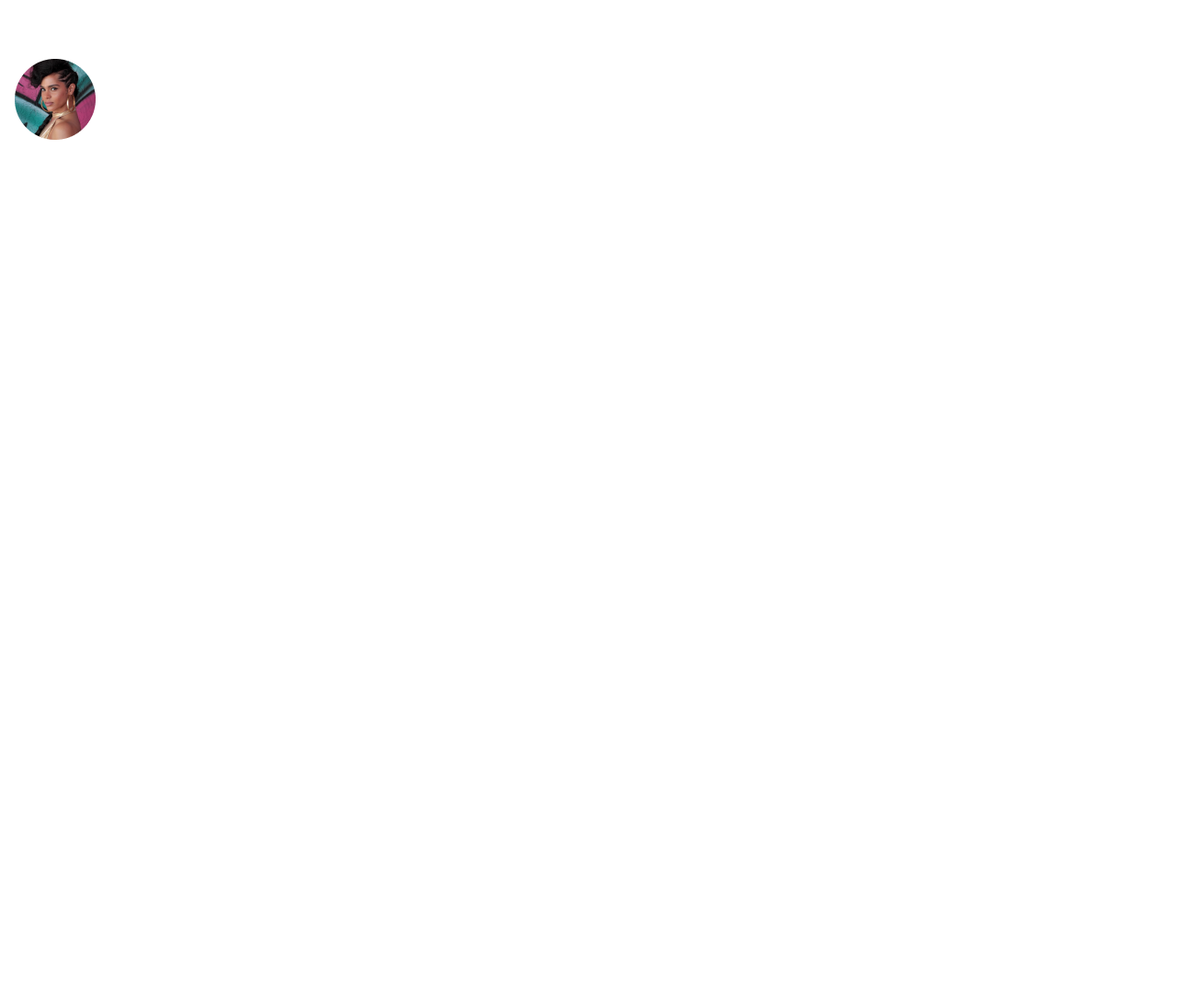
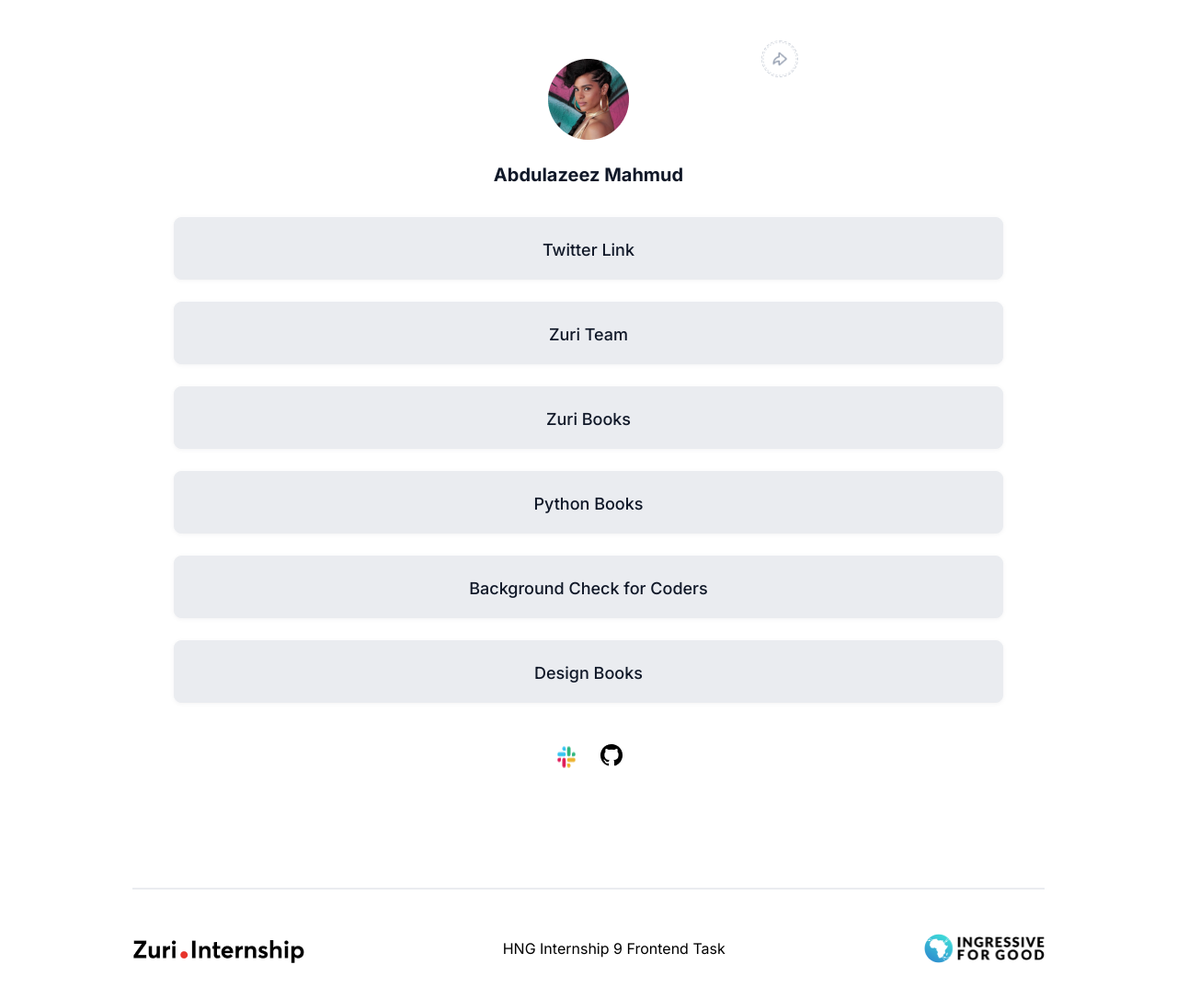
Before and after one commit to Mahmud1087/linktree-app-clone, a React (Vite) app in the folder my-react-app/: page / in a window 1280 px wide. Shown: the top 1086 px of the page at 92% size. Before the commit the page ends 800 px from the top, so only its background shows below. Built offline with nearby package versions, Linux system fonts and the light colour scheme.

Commit message:
Added 3 components: header, body and footer. And also their contents

```diff
--- a/my-react-app/src/components/Body.jsx
+++ b/my-react-app/src/components/Body.jsx
@@ -1,6 +1,29 @@
+import slackImage from "../assets/slack.png"
+import githubImage from "../assets/github-icon.png"
+
 export default function Body() {
+    const myTwitterLink = "https://twitter.com/MahmudEnesi?t=64VdroylYD7_shpdaB5fhQ&s=09";
+    const zuriTraining = "https://training.zuri.team/"
+    const books = "http://books.zuri.team/";
+    const book_python = "https://books.zuri.team/python-for-beginners?ref_id=Enesi";
+    const pitch = "https://background.zuri.team";
+    const design_rules = "https://books.zuri.team/design-rules";
+
     return (
-        <div className="body">
+        <div className="wrapper">
+            <div className="body">
+                <a href={myTwitterLink} id="myTwitterLink">Twitter Link</a>
+                <a href={zuriTraining} id="btn__zuri">Zuri Team</a>
+                <a href={books} id="books">Zuri Books</a>
+                <a href={book_python} id="book__python">Python Books</a>
+                <a href={pitch} id="pitch">Background Check for Coders</a>
+                <a href={design_rules} id="book__design">Design Books</a>
+            </div>
+            <div className="socials">
+                <img src={slackImage} alt="slack image" />
+                <a href="https://github.com/Mahmud1087"><img src={githubImage} alt="github image" /></a>
+            </div>
+
 
         </div>
     )
--- a/my-react-app/src/components/Footer.jsx
+++ b/my-react-app/src/components/Footer.jsx
@@ -1,7 +1,12 @@
+import zuri from "../assets/logo.36d2d48a.png"
+import ingressive from "../assets/I4G.png"
+
 export default function Footer() {
     return (
         <div className="footer">
-
+            <img src={zuri} alt="Zuri internship" className="zuri" />
+            <p>HNG Internship 9 Frontend Task</p>
+            <img src={ingressive} alt="Ingressive For Good" className="ingressive" />
         </div>
     )
 }
--- a/my-react-app/src/components/Header.jsx
+++ b/my-react-app/src/components/Header.jsx
@@ -1,9 +1,15 @@
 import profile_img from "../assets/profile__img.png"
+import share_mobile from "../assets/mobile_Avatar share button.png"
+import share_large from "../assets/_Avatar share button.png"
 
 export default function Header() {
     return (
         <div className="header">
-            <img src={profile_img} alt="" id="profile_img" />
+            <img src={profile_img} alt="profile picture" id="profile_img" className="profile_img" />
+            <h4 id="twitter">Abdulazeez Mahmud</h4>
+            <h4 className="slack" id="slack">Enesi</h4>
+            <img src={share_mobile} alt="Mobile share button" className="share_mobile" />
+            <img src={share_large} alt="Medium and large screens share button" className="share_large" />
         </div>
     )
 }
--- a/my-react-app/src/css/main.css
+++ b/my-react-app/src/css/main.css
@@ -1,4 +1,4 @@
-@import url('https://fonts.googleapis.com/css2?family=Inter:wght@400;700&display=swap');
+@import url('https://fonts.googleapis.com/css2?family=Inter:wght@400;500;700&display=swap');
 
 /* GLOBAL STYLES */
 
@@ -16,4 +16,150 @@
 
 .container {
   padding: 64px 16px;
+  display: flex;
+  flex-direction: column;
+  row-gap: 32px;
 }
+
+.header {
+  position: relative;
+  height: 140px;
+  display: flex;
+  flex-direction: column;
+  align-items: center;
+  row-gap: 24px;
+}
+
+.header h4 {
+  font-size: 18px;
+  font-weight: 700;
+  line-height: 28px;
+  text-align: center;
+  color: #101828;
+}
+
+.header .slack {
+  display: none;
+}
+
+.header .share_mobile {
+  position: absolute;
+  top: -15px;
+  right: 6px;
+  height: 30px;
+  width: 30px;
+}
+
+.share_large {
+  display: none;
+}
+
+.wrapper {
+  display: flex;
+  flex-direction: column;
+  row-gap: 45px;
+}
+
+.body {
+  height: 528px;
+  width: 100%;
+  display: flex;
+  flex-direction: column;
+  align-items: center;
+  row-gap: 24px;
+}
+
+.body a {
+  height: 68px;
+  width: 100%;
+  padding: 24px 32px;
+  background-color: #EAECF0;
+  border-radius: 8px;
+  border: 1px solid #EAECF0;
+  font-size: 14px;
+  font-weight: 500;
+  text-decoration: none;
+  text-align: center;
+  color: #101828;
+  filter: drop-shadow(0px 1px 2px rgba(16, 24, 40, 0.05));
+}
+
+.body a:hover {
+  background-color: #D0D5DD;
+  border: 1px solid #D0D5DD;
+}
+
+.socials {
+  display: flex;
+  justify-content: center;
+  gap: 25px;
+}
+
+.footer {
+  padding: 32px 0 0;
+  display: flex;
+  flex-direction: column;
+  height: 64px;
+  row-gap: 24px;
+  border-top: 2px solid #EAECF0;
+}
+
+.footer .zuri {
+  height: 32px;
+  width: 187.59px;
+}
+
+.footer .ingressive {
+  height: 32px;
+  width: 132.13px;
+}
+
+footer p {
+  font-size: 16px;
+  font-weight: 400;
+  color: #667085;
+}
+
+@media screen and (min-width: 750px) {
+  .container {
+    width: 80%;
+    margin: auto;
+  }
+
+  .header h4 {
+    font-size: 20px;
+  }
+
+  .wrapper {
+    padding: 0 45px;
+  }
+
+  .body a {
+    font-size: 18px;
+    font-weight: 500;
+  }
+
+  .share_mobile {
+    display: none;
+  }
+
+  .share_large {
+    display: block;
+    position: absolute;
+    top: -20px;
+    right: 268px;
+    height: 40px;
+    width: 40px;
+    background-color: #ffffff;
+    border: 1px dashed #D0D5DD;
+    border-radius: 50px;
+  }
+
+  .footer {
+    padding-top: 4rem;
+    margin-top: 6rem;
+    flex-direction: row;
+    justify-content: space-between;
+    align-items: center;
+  }
+}
```
